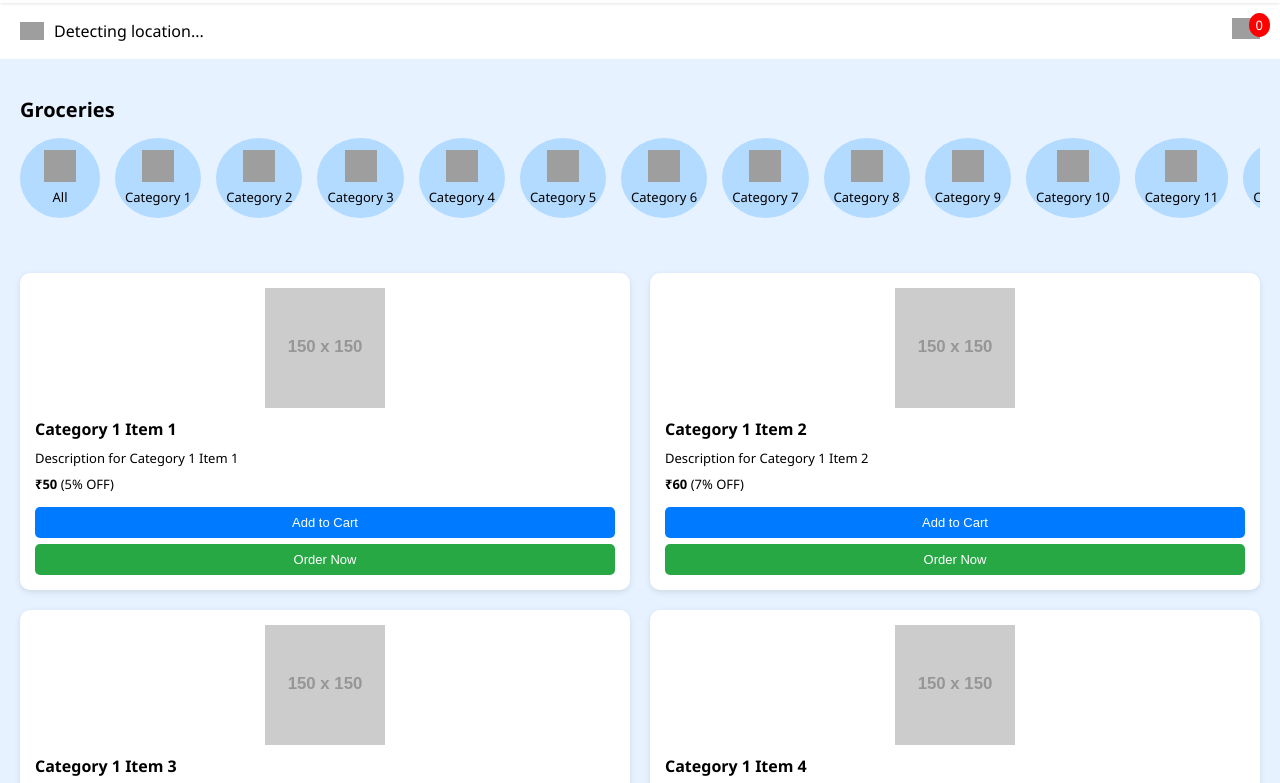
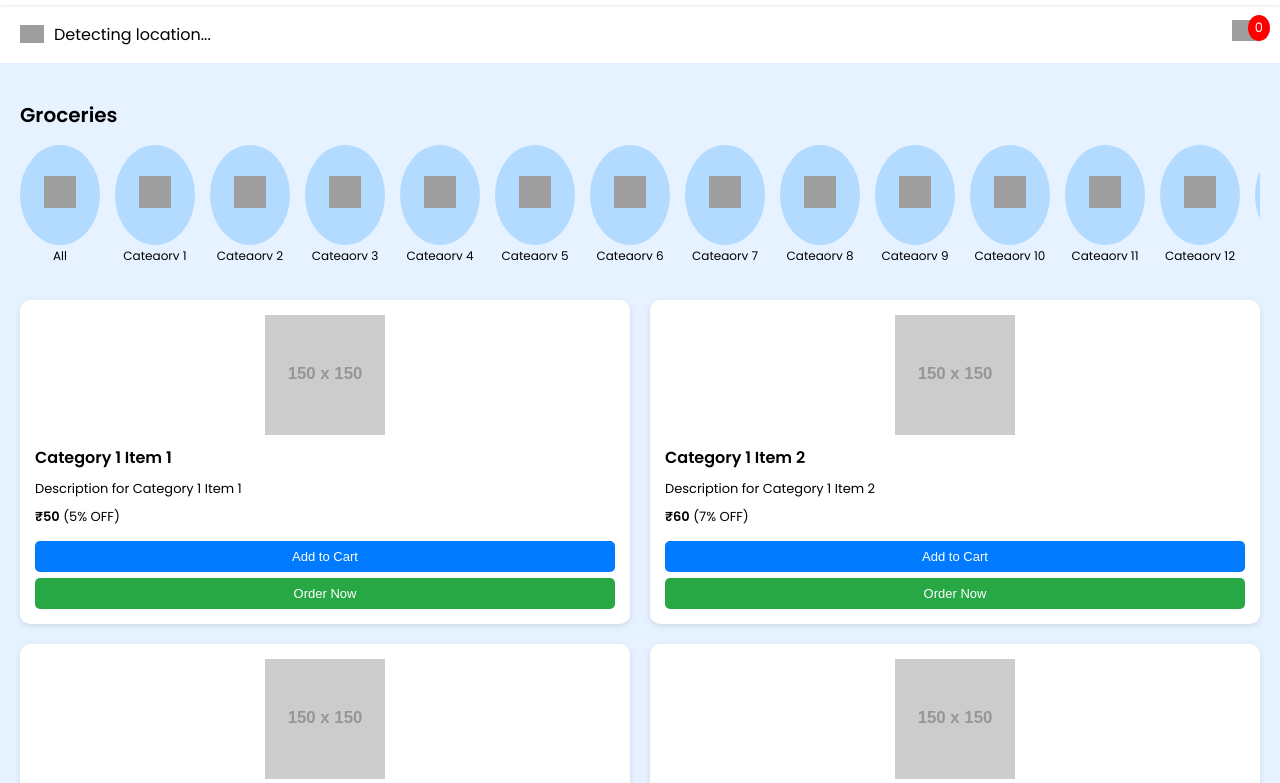
Before and after one commit to sundar633/Traileing, a plain HTML site: page Index.html in a window 1280 px wide. Shown: the part 70-853 px from the top of the page. Drawn offline with Linux system fonts and the light colour scheme; grey boxes are pictures that could not be loaded; placeholder pictures from the web are drawn by us.

Commit message:
Update Index.html

```diff
--- a/Index.html
+++ b/Index.html
@@ -5,10 +5,11 @@
   <meta name="viewport" content="width=device-width, initial-scale=1.0"/>
   <title>First Village Mart</title>
   <style>
+    @import url('https://fonts.googleapis.com/css2?family=Poppins:wght@400;600&display=swap');
     * { box-sizing: border-box; }
     body {
       margin: 0;
-      font-family: 'Segoe UI', Tahoma, Geneva, Verdana, sans-serif;
+      font-family: 'Poppins', sans-serif;
       background: #e6f2ff;
     }
 
@@ -24,6 +25,7 @@
     .header h1 {
       font-size: 24px;
       margin: 0;
+      font-weight: 600;
     }
     .back-btn {
       position: absolute;
@@ -69,6 +71,7 @@
     .category-section h2 {
       margin-bottom: 15px;
       font-size: 20px;
+      font-weight: 600;
     }
     .category-scroll {
       display: flex;
@@ -78,20 +81,34 @@
     }
     .category-icon {
       min-width: 80px;
-      height: 80px;
+      height: 100px;
       background: #b3daff;
       border-radius: 50%;
       text-align: center;
-      padding: 10px;
+      padding: 10px 5px;
       cursor: pointer;
       flex-shrink: 0;
       display: flex;
       flex-direction: column;
       align-items: center;
       justify-content: center;
-      font-size: 13px;
+      font-size: 12px;
+      font-weight: 500;
+      position: relative;
     }
-    .category-icon img { width: 32px; height: 32px; margin-bottom: 6px; }
+    .category-icon img {
+      width: 32px;
+      height: 32px;
+      margin-bottom: 6px;
+    }
+    .category-icon span {
+      position: absolute;
+      bottom: -20px;
+      width: 100%;
+      text-align: center;
+      font-size: 12px;
+      font-weight: 500;
+    }
 
     .product-list {
       display: grid;
@@ -114,8 +131,15 @@
       object-fit: contain;
       border-radius: 5px;
     }
-    .product-card h3 { font-size: 16px; margin: 10px 0 5px; }
-    .product-card p { font-size: 13px; margin: 4px 0; }
+    .product-card h3 {
+      font-size: 16px;
+      margin: 10px 0 5px;
+      font-weight: 600;
+    }
+    .product-card p {
+      font-size: 13px;
+      margin: 4px 0;
+    }
     .actions {
       margin-top: 10px;
       display: flex;
@@ -130,6 +154,7 @@
       border-radius: 5px;
       cursor: pointer;
       font-size: 13px;
+      font-weight: 500;
     }
     .order-now-btn {
       background-color: #28a745;
@@ -158,11 +183,16 @@
       width: 50px;
       height: 50px;
       object-fit: cover;
+      border-radius: 5px;
     }
     .cart-item-info {
       flex: 1;
     }
-    .cart-item-info p { margin: 2px 0; font-size: 13px; }
+    .cart-item-info p {
+      margin: 2px 0;
+      font-size: 13px;
+      font-weight: 400;
+    }
     .remove-btn {
       background: red;
       color: white;
@@ -182,10 +212,12 @@
       border-radius: 5px;
       font-size: 14px;
       cursor: pointer;
+      font-weight: 500;
     }
   </style>
 </head>
 <body>
+<!-- body content remains unchanged -->
   <div class="header">
     <button class="back-btn" onclick="goBack()">
       <img src="https://img.icons8.com/ios-filled/50/000000/back.png" alt="Back">
```
